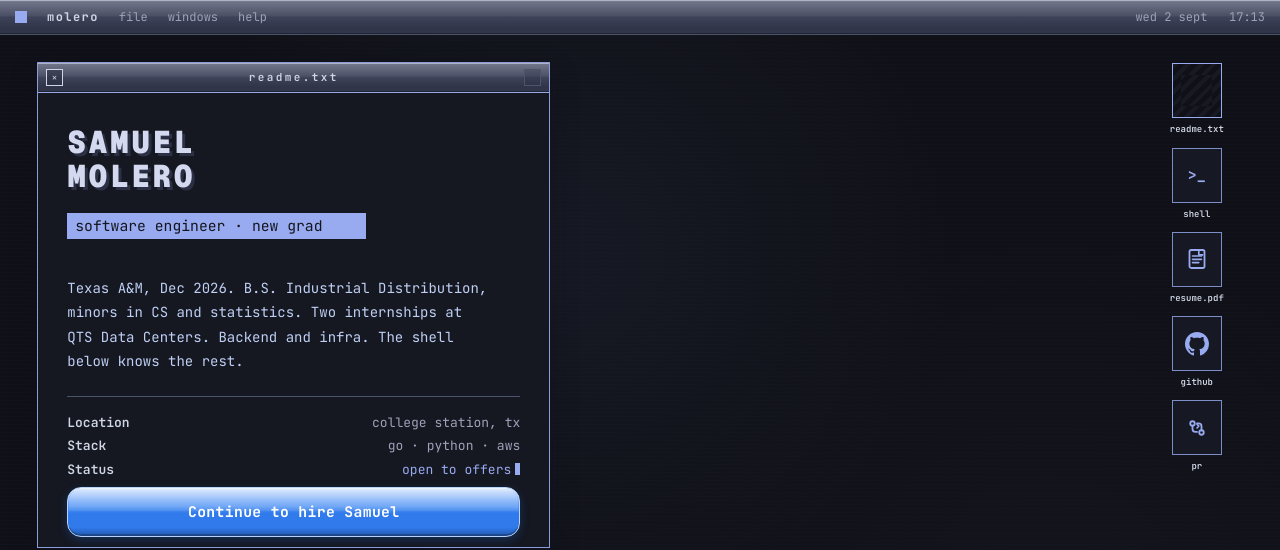
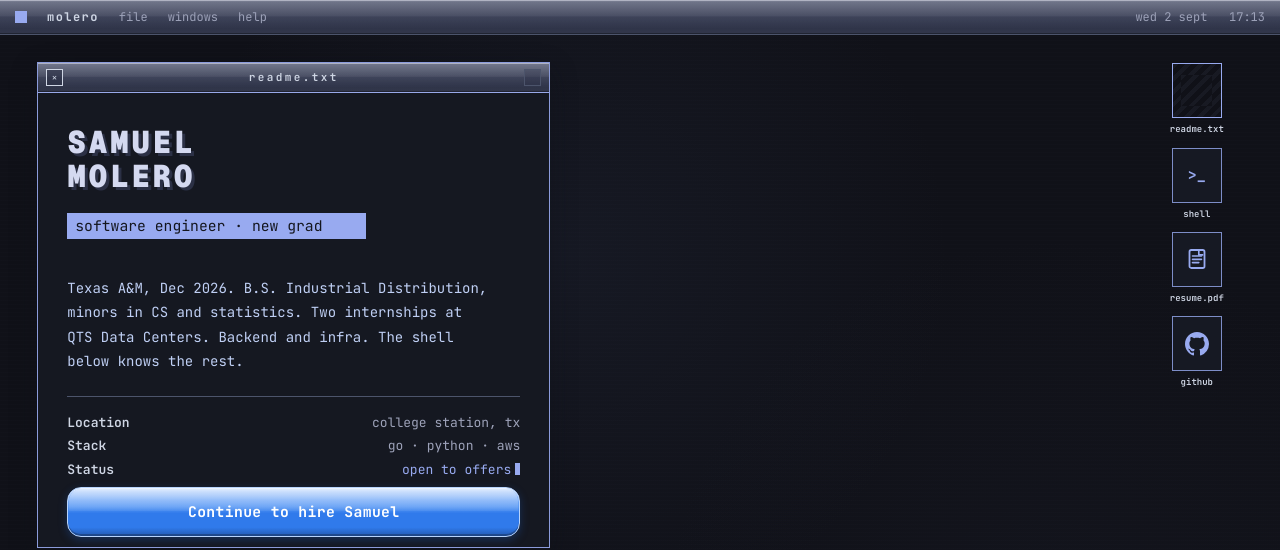
Before and after one commit to SamuelMolero26/mol3ro, a Next.js app: page / in a window 1280 px wide. Shown: the top 550 px of the page. Built offline with nearby package versions, Linux system fonts and the light colour scheme.

Commit message:
fix: hide pr window from desktop dock, terminal only

```diff
--- a/components/desktop/DesktopEnvironment.tsx
+++ b/components/desktop/DesktopEnvironment.tsx
@@ -726,7 +726,7 @@ export function DesktopEnvironment() {
       <TopBar />
       <div ref={workspaceRef} className="desktop-workspace">
         <aside className="desktop-dock" aria-label="Open files">
-          {WINDOW_IDS.map((windowId) => {
+          {WINDOW_IDS.filter((id) => id !== "pr").map((windowId) => {
             const { dockLabel, Glyph } = WINDOWS[windowId];
             return (
               <DockIcon
```
